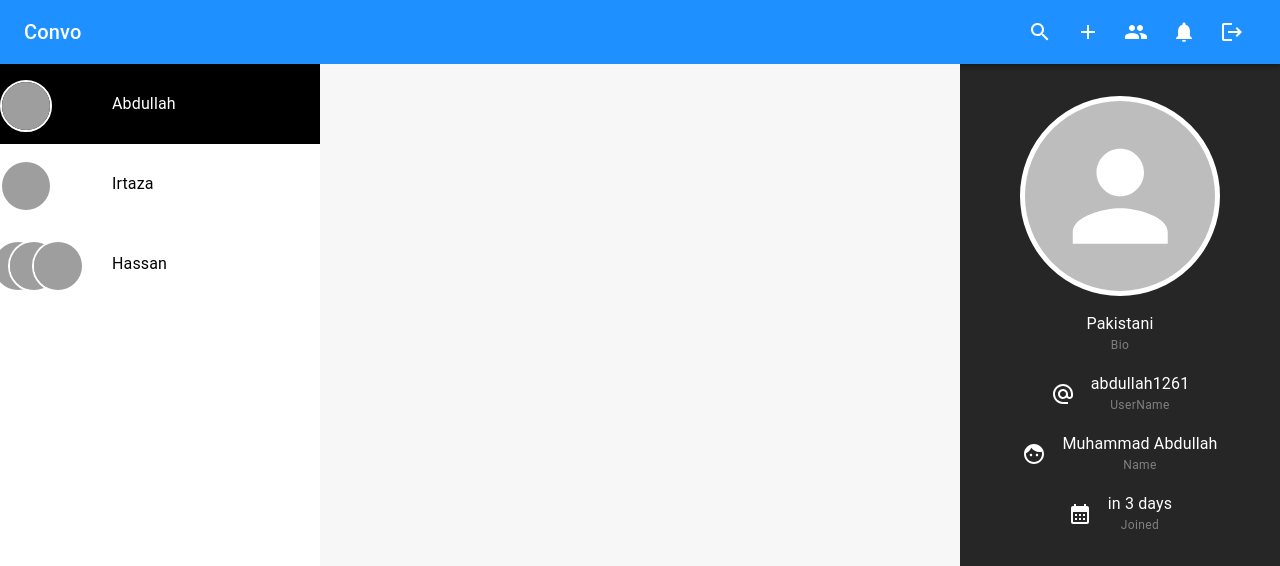
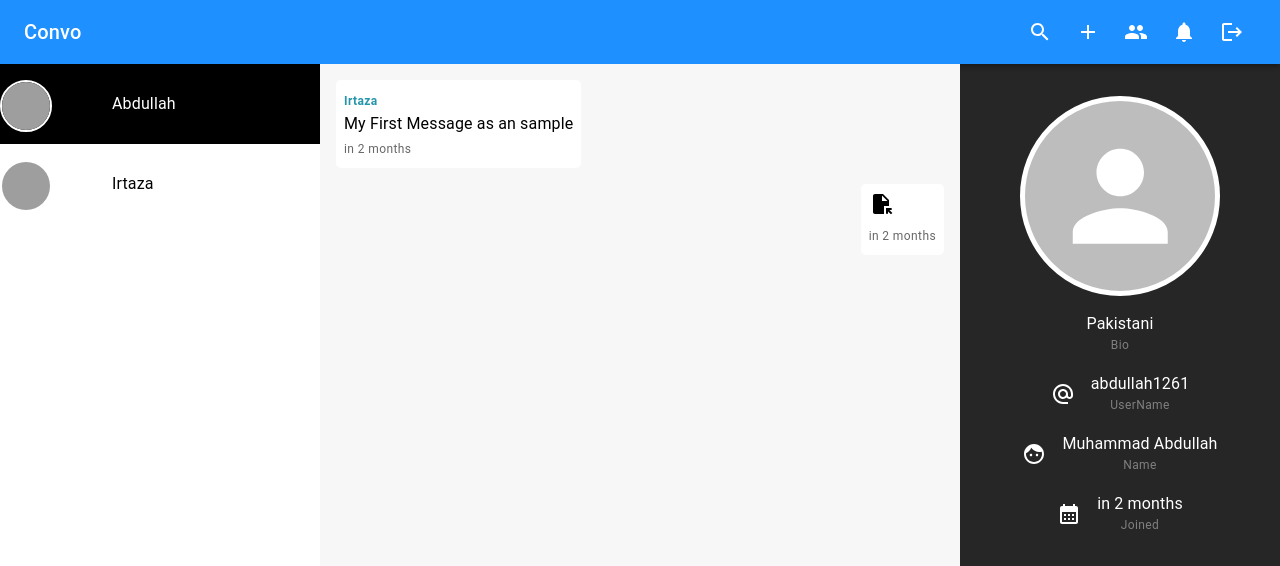
Before and after one commit to abdullahFAST2020/chatt-app, a React (Vite) app in the folder client/: page /chat/1 in a window 1280 px wide. Shown: the top 566 px of the page. Built offline with nearby package versions, Linux system fonts and the light colour scheme; grey boxes are pictures that could not be loaded.

Commit message:
Message Component, chat and Attachment

```diff
--- a/client/src/components/dialogs/FileMenu.jsx
+++ b/client/src/components/dialogs/FileMenu.jsx
@@ -1,10 +1,10 @@
 import React from "react";
 import { Menu } from "@mui/material";
 
-const FileMenu = ({ anchorE1 }) => {
+const FileMenu = ({ anchorEl, open, onClose }) => {
   return (
-    <Menu anchorEl={anchorE1}>
-      <div style={{ width: "10rem" }}></div>
+    <Menu anchorEl={anchorEl} open={false} onClose={onClose}>
+      <div style={{ width: "10rem" }}>File Options</div>
     </Menu>
   );
 };
--- a/client/src/components/shared/AvatarCard.jsx
+++ b/client/src/components/shared/AvatarCard.jsx
@@ -1,5 +1,6 @@
 import { Avatar, AvatarGroup, Stack, Box } from "@mui/material";
 import React from "react";
+import {transformImage} from "../../lib/features"
 
 const AvatarCard = ({ avatar = [], max = 4 }) => {
   return (
@@ -9,7 +10,7 @@
           {avatar.map((i, index) => (
             <Avatar
               key={Math.random() * 100}
-              src={i}
+              src={transformImage(i)}
               alt={`Avatar ${index}`}
               sx={{
                 width: "3rem",
--- /dev/null
+++ b/client/src/components/shared/MessageComponent.jsx
@@ -0,0 +1,56 @@
+import { Box, Typography } from "@mui/material";
+import moment from "moment";
+import React, { memo } from "react";
+import { lightblue } from "../../constants/color";
+import { fileformat } from "../../lib/features";
+import RenderAttachment from "./RenderAttachment";
+
+const MessageComponent = ({ message, user }) => {
+  const { sender, content, attachments = [], createdAt } = message;
+  const sameSender = sender?._id === user?._id;
+  const timeAgo = moment(createdAt).fromNow();
+
+  return (
+    <div
+      style={{
+        alignSelf: sameSender ? "flex-end" : "flex-start",
+        backgroundColor: "white",
+        color: "black",
+        borderRadius: "5px",
+        padding: "0.5rem",
+        width: "fit-content",
+      }}
+    >
+      {!sameSender && (
+        <Typography color={lightblue} fontWeight={"600"} variant="caption">
+          {sender.name}
+        </Typography>
+      )}
+      {content && <Typography>{content}</Typography>}
+      {attachments.length > 0 &&
+        attachments.map((attachment, index) => {
+          const url = attachment.url;
+          const file = fileformat(url);
+
+          return (
+            <Box key={index}>
+              <a
+                href= {url} // Set href to the URL of the attachment
+                target="_blank"
+                download
+                style={{ color: "black" }}
+              >
+                {RenderAttachment(file, url)}{" "}
+                {/* RenderAttachment should be used as a component */}
+              </a>
+            </Box>
+          );
+        })}
+      <Typography variant="caption" color="text.secondary">
+        {timeAgo}
+      </Typography>
+    </div>
+  );
+};
+
+export default memo(MessageComponent);
--- /dev/null
+++ b/client/src/components/shared/RenderAttachment.jsx
@@ -0,0 +1,32 @@
+import React from "react";
+import { transformImage } from "../../lib/features";
+import { FileOpen as FileOpenIcon } from "@mui/icons-material";
+
+const RenderAttachment = ({ file, url }) => {
+  switch (file) {
+    case "video":
+      return <video src={url} preload="none" width={"200px"} controls />;
+
+    case "image":
+      return (
+        <image
+          src={transformImage(url, 200)}
+          alt="Attachment"
+          width={"200px"}
+          height={"150px"}
+          style={{
+            objectFit: "contain",
+          }}
+        />
+      );
+
+    case "audio":
+      return <audio src={url} preload="none" controls />;
+      break;
+
+    default:
+      return <FileOpenIcon />;
+  }
+};
+
+export default RenderAttachment;
--- a/client/src/components/specific/Profile.jsx
+++ b/client/src/components/specific/Profile.jsx
@@ -33,7 +33,7 @@
       />
       <ProfileCard
         heading={"Joined"}
-        text={moment('2024-07-15T00:00:02.012Z').fromNow()}
+        text={moment('2024-09-19T00:00:01.996Z').fromNow()}
         Icon={CalendarIcon}
       />
     </Stack>
--- a/client/src/constants/color.js
+++ b/client/src/constants/color.js
@@ -2,3 +2,4 @@
 export const blue = "#1e90ff";
 export const neon = "#16F529";
 export const grayColor = "rgba(247,247,247,1)";
+export const lightblue = "#2694ab";
--- a/client/src/constants/sampleData.js
+++ b/client/src/constants/sampleData.js
@@ -15,17 +15,17 @@
     members: ["1", "2"],
   },
 
-  {
-    avatar: [
-      "https://www.w3schools.com/howto/img_avatar.png",
-      "https://www.w3schools.com/howto/img_avatar.png",
-      "https://www.w3schools.com/howto/img_avatar.png",
-    ],
-    name: "Hassan",
-    _id: "3",
-    grouChat: true,
-    members: ["1", "2"],
-  },
+  // {
+  //   avatar: [
+  //     "https://www.w3schools.com/howto/img_avatar.png",
+  //     "https://www.w3schools.com/howto/img_avatar.png",
+  //     "https://www.w3schools.com/howto/img_avatar.png",
+  //   ],
+  //   name: "Hassan",
+  //   _id: "3",
+  //   grouChat: true,
+  //   members: ["1", "2"],
+  // },
 ];
 
 export const sampleUsers = [
@@ -36,9 +36,7 @@
   },
 
   {
-    avatar: [
-      "https://www.w3schools.com/howto/img_avatar.png",
-    ],
+    avatar: ["https://www.w3schools.com/howto/img_avatar.png"],
     name: "Hassan",
     _id: "2",
   },
@@ -61,3 +59,33 @@
     _id: "2",
   },
 ];
+
+export const sampleMessage = [
+  {
+    attachments: [],
+    content: "My First Message as an sample",
+    _id: "askjcgsajcgssac",
+    sender: {
+      _id: "user_id",
+      name: "Irtaza",
+    },
+    chat: "chatId",
+    createdAt: "2024-09-19T00:00:01.996Z",
+  },
+
+  {
+    attachments: [
+      {
+        public_id: "asdsad 2",
+        url: "https://www.w3schools.com/howto/img_avatar.png",
+      },
+    ],
+    _id: "askjcgshjhhjfajcgssac",
+    sender: {
+      _id: "kscchkdk",
+      name: "Abdullah",
+    },
+    chat: "chatId",
+    createdAt: "2024-09-19T00:00:01.996Z",
+  },
+];
--- /dev/null
+++ b/client/src/lib/features.js
@@ -0,0 +1,25 @@
+const fileformat = (url) => {
+  const fileExtension = url.split(".").pop();
+  if (
+    fileExtension === "mp4" ||
+    fileExtension === "webm" ||
+    fileExtension === "ogg"
+  )
+    return "video";
+
+  if (fileExtension === "mp3" || fileExtension === "wav") return "audio";
+
+  if (
+    fileExtension === "png" ||
+    fileExtension === "jpg" ||
+    fileExtension === "jpeg" ||
+    fileExtension === "gif"
+  )
+    return "image";
+
+  return "file";
+};
+
+const transformImage = (url = "", width = 100) => url;
+
+export { fileformat, transformImage };
--- a/client/src/pages/Chat.jsx
+++ b/client/src/pages/Chat.jsx
@@ -1,4 +1,4 @@
-import React, { Fragment, useRef } from "react";
+import React, { Fragment, useRef, useState } from "react";
 import AppLayout from "../components/layout/AppLayout";
 import { IconButton, Stack } from "@mui/material";
 import { grayColor } from "../constants/color";
@@ -8,10 +8,26 @@
   Send as SendIcon,
 } from "@mui/icons-material";
 import { blue } from "../constants/color";
-import {FileMenu} from "../dialogs/FileMenu";
+import FileMenu from "../components/dialogs/FileMenu";
+import { sampleMessage } from "../constants/sampleData";
+import MessageComponent from "../components/shared/MessageComponent";
+
+const user = {
+  _id: "kscchkdk",
+  name: "Abdullah",
+};
 
 const Chat = () => {
   const containerRef = useRef(null);
+  const [anchorEl, setAnchorEl] = useState(null);
+
+  const handleMenuOpen = (event) => {
+    setAnchorEl(event.currentTarget); // Opens the FileMenu
+  };
+
+  const handleMenuClose = () => {
+    setAnchorEl(null); // Closes the FileMenu
+  };
 
   return (
     <Fragment>
@@ -27,7 +43,9 @@
           overflowY: "auto",
         }}
       >
-        {}
+        {sampleMessage.map((i) => (
+          <MessageComponent key={i._id} message={i} user={user} />
+        ))}
       </Stack>
       <form
         style={{
@@ -41,29 +59,37 @@
           alignItems={"center"}
           position={"relative"}
         >
-          <IconButton sx={{
-            position:"absolute",
-            left: "1.5rem",
-
-
-          }}>
+          <IconButton
+            sx={{
+              position: "absolute",
+              left: "1.5rem",
+            }}
+            onClick={handleMenuOpen} // Opens the FileMenu when clicked
+          >
             <AttachFileIcon />
           </IconButton>
-          <InputBox placeholder="Type Message Here..."/>
-          <IconButton type="submit" sx={{
-            backgroundColor: blue,
-            color:"white",
-            marginLeft:"1rem",
-            padding:"0.5rem",
-            "&:hover":{
-              backgroundColor:"#1565C0",
-            }
-          }}>
+          <InputBox placeholder="Type Message Here..." />
+          <IconButton
+            type="submit"
+            sx={{
+              backgroundColor: blue,
+              color: "white",
+              marginLeft: "1rem",
+              padding: "0.5rem",
+              "&:hover": {
+                backgroundColor: "#1565C0",
+              },
+            }}
+          >
             <SendIcon />
           </IconButton>
         </Stack>
       </form>
-      <FileMenu/>
+      <FileMenu
+        anchorEl={anchorEl}
+        open={Boolean(anchorEl)} // Controls the visibility of the FileMenu
+        onClose={handleMenuClose}
+      />
     </Fragment>
   );
 };
```
